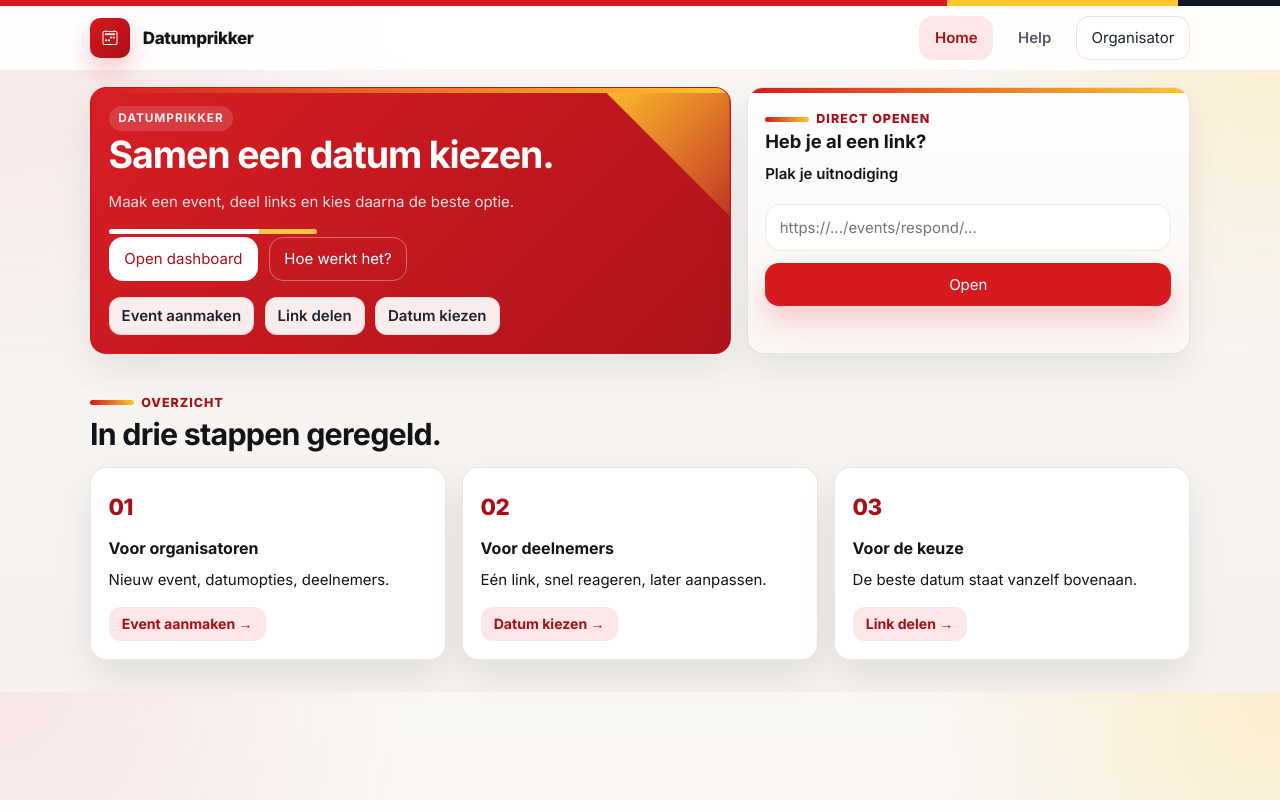
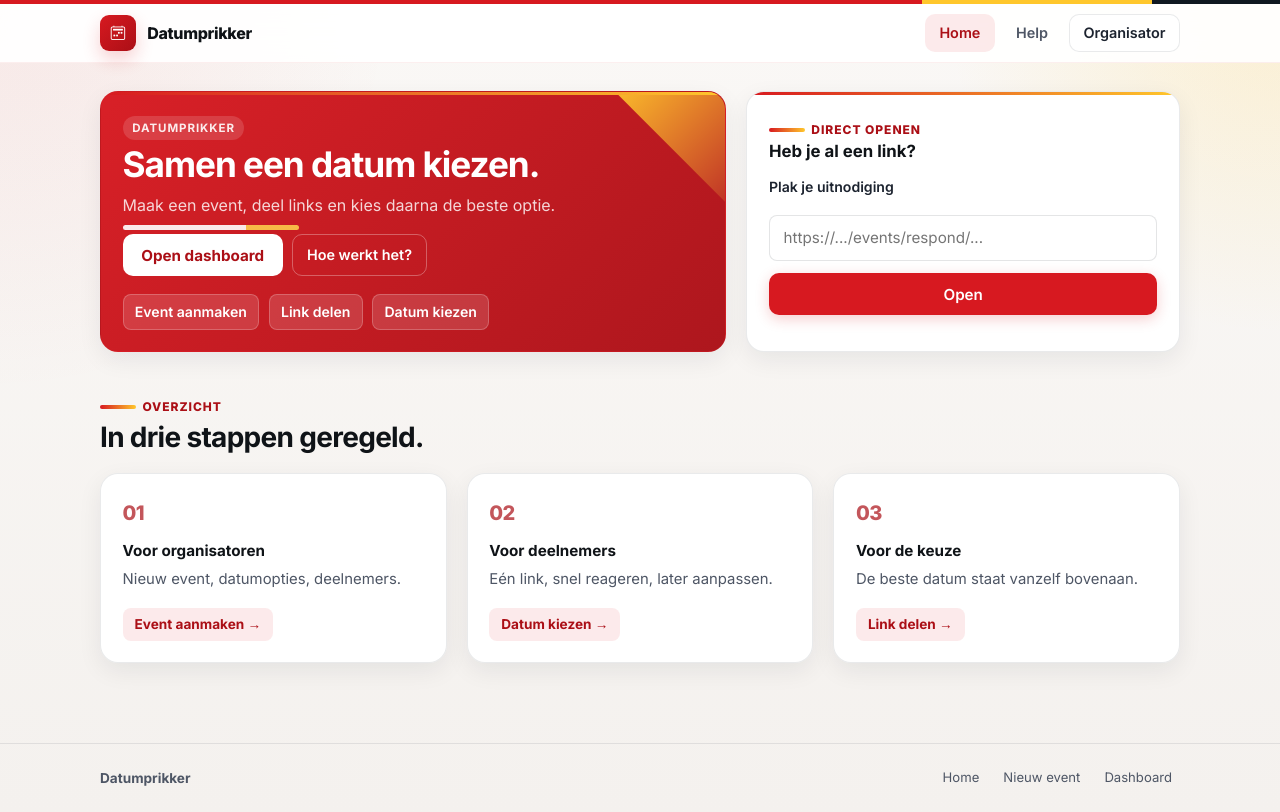
Before and after one commit to AlexBongers/datumprikker_s4, a Node server app: page / in a window 1280 px wide. Run offline with Node 20, Linux system fonts and the light colour scheme; some libraries are stand-ins or nearby versions.

Commit message:
Polish: tighter typography, spacing, buttons and add site footer
Agent-Logs-Url: https://github.com/AlexBongers/datumprikker_s4/sessions/fade625b-2995-4b08-94d9-2d9440f150c6

Co-authored-by: AlexBongers <52636621+AlexBongers@users.noreply.github.com>

```diff
--- a/public/css/style.css
+++ b/public/css/style.css
@@ -1,46 +1,50 @@
 :root {
   --bg: #f4f1ee;
-  --surface: rgba(255, 255, 255, 0.96);
+  --surface: rgba(255, 255, 255, 0.97);
   --surface-strong: #ffffff;
-  --border: rgba(17, 24, 39, 0.1);
-  --text: #121417;
-  --muted: #525a68;
+  --border: rgba(17, 24, 39, 0.09);
+  --text: #0f1317;
+  --muted: #4e5665;
   --primary: #d71920;
   --primary-strong: #ab0f16;
-  --primary-soft: rgba(215, 25, 32, 0.1);
+  --primary-soft: rgba(215, 25, 32, 0.09);
   --accent: #ffd54d;
   --accent-strong: #ffc72c;
   --ink-soft: #1c232f;
   --success: #166534;
   --danger: #b91c1c;
-  --shadow: 0 16px 36px rgba(17, 24, 39, 0.08);
-  --radius: 16px;
+  --shadow: 0 8px 24px rgba(17, 24, 39, 0.07);
+  --shadow-lg: 0 16px 40px rgba(17, 24, 39, 0.1);
+  --radius: 12px;
+  --radius-sm: 8px;
+  --radius-lg: 18px;
 }
 
 * { box-sizing: border-box; }
 html, body { margin: 0; padding: 0; }
 body {
   font-family: 'Inter', system-ui, sans-serif;
-  font-size: 15px;
-  line-height: 1.45;
+  font-size: 16px;
+  line-height: 1.5;
   background:
-    radial-gradient(circle at top left, rgba(215, 25, 32, 0.08), transparent 28%),
-    radial-gradient(circle at top right, rgba(255, 199, 44, 0.2), transparent 24%),
+    radial-gradient(circle at top left, rgba(215, 25, 32, 0.07), transparent 26%),
+    radial-gradient(circle at top right, rgba(255, 199, 44, 0.18), transparent 22%),
     linear-gradient(180deg, #faf8f6 0%, var(--bg) 100%);
   color: var(--text);
 }
 body.help-open { overflow: hidden; }
 a { color: inherit; text-decoration: none; }
 button, input, textarea, select { font: inherit; }
-p { line-height: 1.55; }
+p { line-height: 1.6; margin: 0 0 0.25rem; }
 code {
-  background: rgba(35, 42, 54, 0.08);
-  border-radius: 10px;
-  padding: 0.15rem 0.35rem;
+  background: rgba(35, 42, 54, 0.07);
+  border-radius: 6px;
+  padding: 0.15rem 0.4rem;
+  font-size: 0.9em;
 }
 
 .container {
-  width: min(1100px, calc(100% - 2rem));
+  width: min(1080px, calc(100% - 2.5rem));
   margin: 0 auto;
 }
 
@@ -48,16 +52,16 @@ code {
   position: sticky;
   top: 0;
   z-index: 20;
-  backdrop-filter: blur(14px);
-  background: rgba(255, 255, 255, 0.9);
-  border-bottom: 1px solid rgba(214, 31, 38, 0.08);
+  backdrop-filter: blur(16px);
+  background: rgba(255, 255, 255, 0.92);
+  border-bottom: 1px solid rgba(214, 31, 38, 0.07);
 }
 
 .site-header::before {
   content: '';
   display: block;
-  height: 6px;
-  background: linear-gradient(90deg, var(--primary) 0 74%, var(--accent-strong) 74% 92%, #101820 92% 100%);
+  height: 4px;
+  background: linear-gradient(90deg, var(--primary) 0 72%, var(--accent-strong) 72% 90%, #101820 90% 100%);
 }
 
 .nav-shell,
@@ -73,25 +77,26 @@ code {
 
 .nav-shell {
   justify-content: space-between;
-  min-height: 64px;
+  min-height: 58px;
   gap: 1rem;
 }
 
 .brand {
   display: inline-flex;
   align-items: center;
-  gap: 0.8rem;
+  gap: 0.7rem;
 }
 
 .brand-mark {
-  width: 40px;
-  height: 40px;
+  width: 36px;
+  height: 36px;
   display: grid;
   place-items: center;
-  border-radius: 10px;
+  border-radius: 9px;
   color: white;
   background: linear-gradient(135deg, var(--primary) 0%, var(--primary-strong) 100%);
-  box-shadow: 0 12px 22px rgba(215, 25, 32, 0.22);
+  box-shadow: 0 8px 18px rgba(215, 25, 32, 0.2);
+  font-size: 0.9rem;
 }
 
 .brand-copy {
@@ -101,7 +106,7 @@ code {
 }
 
 .brand strong {
-  font-size: 1.06rem;
+  font-size: 1rem;
   font-weight: 800;
   letter-spacing: -0.02em;
 }
@@ -109,7 +114,7 @@ code {
 .top-nav {
   display: flex;
   align-items: center;
-  gap: 0.55rem;
+  gap: 0.4rem;
   flex-wrap: wrap;
 }
 
@@ -120,18 +125,21 @@ code {
 .ghost-button,
 .help-button {
   appearance: none;
-  border-radius: 14px;
-  padding: 0.62rem 0.92rem;
+  border-radius: 10px;
+  padding: 0.5rem 0.85rem;
   border: 1px solid transparent;
-  transition: background 0.18s ease, border-color 0.18s ease, transform 0.18s ease;
+  font-size: 0.9rem;
+  font-weight: 600;
+  line-height: 1.4;
+  transition: background 0.15s ease, border-color 0.15s ease, box-shadow 0.15s ease, transform 0.15s ease;
   cursor: pointer;
+  white-space: nowrap;
 }
 
 .nav-link,
 .help-button {
   background: transparent;
   color: var(--muted);
-  font-weight: 600;
 }
 
 .nav-link.active,
@@ -144,66 +152,70 @@ code {
 .pill-link,
 .secondary-button,
 .ghost-button {
-  background: rgba(255, 255, 255, 0.92);
+  background: var(--surface-strong);
   color: var(--ink-soft);
-  border-color: rgba(215, 25, 32, 0.14);
+  border-color: var(--border);
 }
 
 .primary-button {
   background: var(--primary);
   color: white;
-  box-shadow: 0 14px 28px rgba(214, 31, 38, 0.2);
+  padding: 0.6rem 1.1rem;
+  font-size: 0.95rem;
+  border-radius: 10px;
+  box-shadow: 0 4px 14px rgba(214, 31, 38, 0.22);
 }
 
 .primary-button:hover {
   background: var(--primary-strong);
-}
-
-.primary-button:hover,
-.secondary-button:hover,
-.ghost-button:hover,
-.pill-link:hover {
+  box-shadow: 0 6px 18px rgba(214, 31, 38, 0.3);
   transform: translateY(-1px);
 }
 
 .secondary-button:hover,
 .ghost-button:hover,
 .pill-link:hover {
-  border-color: rgba(214, 31, 38, 0.24);
-  background: rgba(255, 255, 255, 1);
+  border-color: rgba(214, 31, 38, 0.22);
+  background: var(--surface-strong);
+  box-shadow: var(--shadow);
+  transform: translateY(-1px);
 }
 
 .ghost-button.danger {
   color: var(--danger);
-  border-color: rgba(185, 28, 28, 0.16);
+  border-color: rgba(185, 28, 28, 0.14);
+}
+.ghost-button.danger:hover {
+  background: rgba(185, 28, 28, 0.05);
+  border-color: rgba(185, 28, 28, 0.28);
 }
 
-.page-shell { padding: 1rem 0 2rem; }
+.page-shell { padding: 1.75rem 0 3rem; }
 .hero-grid,
 .content-grid,
 .summary-grid,
 .form-grid {
   display: grid;
-  gap: 1rem;
+  gap: 1.25rem;
 }
 
 .hero-grid { grid-template-columns: 1.3fr 0.9fr; }
-.content-grid { grid-template-columns: repeat(3, 1fr); margin-top: 1.5rem; }
+.content-grid { grid-template-columns: repeat(3, 1fr); margin-top: 1.75rem; }
 .content-grid.two-columns { grid-template-columns: 1.15fr 0.95fr; align-items: start; }
-.summary-grid { grid-template-columns: repeat(4, 1fr); margin: 1rem 0 1.25rem; }
+.summary-grid { grid-template-columns: repeat(4, 1fr); margin: 1.25rem 0 1.5rem; }
 .form-grid { grid-template-columns: repeat(2, 1fr); }
 .full-width { grid-column: 1 / -1; }
 .stack, .stack-lg { display: flex; flex-direction: column; }
 .stack { gap: 0.75rem; }
 .stack.compact { gap: 0.55rem; }
-.stack-lg { gap: 1rem; }
-.narrow-shell { width: min(680px, 100%); margin: 3rem auto 0; }
+.stack-lg { gap: 1.25rem; }
+.narrow-shell { width: min(520px, 100%); margin: 2.5rem auto 0; }
 
 .card-panel {
   background: var(--surface);
   border: 1px solid var(--border);
-  border-radius: var(--radius);
-  padding: 1.1rem;
+  border-radius: var(--radius-lg);
+  padding: 1.35rem;
   box-shadow: var(--shadow);
 }
 
@@ -212,28 +224,28 @@ code {
 .hero-copy h1,
 .page-header-row h1,
 .narrow-shell h1 {
-  margin: 0.25rem 0 0.5rem;
-  font-size: clamp(1.7rem, 3vw, 2.35rem);
-  line-height: 1.08;
+  margin: 0.3rem 0 0.6rem;
+  font-size: clamp(1.65rem, 2.8vw, 2.2rem);
+  line-height: 1.1;
   letter-spacing: -0.03em;
 }
 .card-panel h2,
-.card-panel h3 { margin: 0 0 0.5rem; }
-.card-panel h2 { font-size: 1.15rem; }
-.card-panel h3 { font-size: 1rem; }
+.card-panel h3 { margin: 0 0 0.75rem; }
+.card-panel h2 { font-size: 1.05rem; font-weight: 700; }
+.card-panel h3 { font-size: 0.95rem; font-weight: 700; }
 .section-intro h2 {
   margin: 0.35rem 0 0;
-  font-size: clamp(1.45rem, 2.4vw, 1.9rem);
+  font-size: clamp(1.35rem, 2.2vw, 1.75rem);
   line-height: 1.12;
   letter-spacing: -0.025em;
 }
 .eyebrow {
   display: inline-flex;
-  padding: 0.25rem 0.6rem;
+  padding: 0.22rem 0.6rem;
   border-radius: 999px;
   background: var(--primary-soft);
   color: var(--primary-strong);
-  font-size: 0.74rem;
+  font-size: 0.72rem;
   font-weight: 700;
   letter-spacing: 0.08em;
   text-transform: uppercase;
@@ -241,17 +253,17 @@ code {
 .section-label {
   display: inline-flex;
   align-items: center;
-  gap: 0.45rem;
+  gap: 0.4rem;
   color: var(--primary-strong);
-  font-size: 0.78rem;
+  font-size: 0.75rem;
   font-weight: 800;
   letter-spacing: 0.08em;
   text-transform: uppercase;
 }
 .section-label::before {
   content: '';
-  width: 2.75rem;
-  height: 0.28rem;
+  width: 2.25rem;
+  height: 0.24rem;
   border-radius: 999px;
   background: linear-gradient(90deg, var(--primary), var(--accent-strong));
 }
@@ -259,58 +271,62 @@ code {
 .compact { margin: 0; }
 .hero-actions,
 .mini-stats,
-.button-group.wrap { display: flex; gap: 0.65rem; flex-wrap: wrap; }
-.mini-stats { margin-top: 1rem; }
+.button-group.wrap { display: flex; gap: 0.6rem; flex-wrap: wrap; }
+.mini-stats { margin-top: 1.1rem; }
 .mini-stats span,
 .mini-stat-link {
-  padding: 0.45rem 0.75rem;
-  border-radius: 12px;
-  background: rgba(255, 255, 255, 0.92);
+  padding: 0.4rem 0.7rem;
+  border-radius: var(--radius-sm);
+  background: rgba(255, 255, 255, 0.9);
   color: var(--ink-soft);
   border: 1px solid rgba(215, 25, 32, 0.1);
+  font-size: 0.88rem;
   font-weight: 600;
 }
 .mini-stat-link {
-  transition: background 0.18s ease, border-color 0.18s ease, transform 0.18s ease;
+  transition: background 0.15s ease, border-color 0.15s ease, transform 0.15s ease;
 }
 .mini-stat-link:hover {
-  background: rgba(255, 255, 255, 1);
-  border-color: rgba(215, 25, 32, 0.28);
+  background: var(--surface-strong);
+  border-color: rgba(215, 25, 32, 0.24);
   transform: translateY(-1px);
 }
 .hero-divider {
-  width: min(100%, 13rem);
-  height: 0.35rem;
-  margin: 0.35rem 0 0.2rem;
+  width: min(100%, 11rem);
+  height: 0.28rem;
+  margin: 0.4rem 0 0.25rem;
   border-radius: 999px;
-  background: linear-gradient(90deg, rgba(255, 255, 255, 1) 0 72%, rgba(255, 213, 77, 0.9) 72% 100%);
+  background: linear-gradient(90deg, rgba(255, 255, 255, 0.9) 0 70%, rgba(255, 213, 77, 0.85) 70% 100%);
 }
 .tip-box,
 .alert-banner {
-  border-radius: 18px;
-  padding: 0.9rem 1rem;
+  border-radius: var(--radius);
+  padding: 0.85rem 1rem;
   background: rgba(255, 255, 255, 0.8);
   border: 1px solid rgba(214, 31, 38, 0.08);
+  font-size: 0.95rem;
 }
-.tip-box p { margin: 0.35rem 0 0; }
+.tip-box p { margin: 0.3rem 0 0; }
 .tip-box.success,
 .alert-banner.success {
-  background: rgba(22, 101, 52, 0.08);
-  border-color: rgba(22, 101, 52, 0.12);
+  background: rgba(22, 101, 52, 0.07);
+  border-color: rgba(22, 101, 52, 0.14);
+  color: var(--success);
 }
 .alert-banner.danger {
-  background: rgba(185, 28, 28, 0.08);
-  border-color: rgba(185, 28, 28, 0.12);
+  background: rgba(185, 28, 28, 0.07);
+  border-color: rgba(185, 28, 28, 0.14);
+  color: var(--danger);
 }
 .compact-tip p { margin: 0.2rem 0 0; }
 .tidy-grid .card-panel { text-align: center; }
 .section-intro {
-  margin-top: 1.8rem;
+  margin-top: 2rem;
   padding: 0.4rem 0 0;
 }
 
 .metric-card {
-  padding: 1rem 1.1rem;
+  padding: 1.1rem 1.25rem;
   position: relative;
   overflow: hidden;
 }
@@ -318,32 +334,43 @@ code {
   content: '';
   position: absolute;
   inset: 0 auto 0 0;
-  width: 8px;
+  width: 5px;
   background: linear-gradient(180deg, var(--primary), var(--accent-strong));
 }
 .metric-card strong {
   display: block;
-  font-size: 1.5rem;
+  font-size: 1.9rem;
+  font-weight: 800;
+  line-height: 1;
+  letter-spacing: -0.03em;
   color: var(--primary-strong);
 }
-.metric-card span { color: var(--muted); }
+.metric-card span {
+  display: block;
+  margin-top: 0.3rem;
+  font-size: 0.82rem;
+  color: var(--muted);
+  font-weight: 500;
+}
 
-.field-label { display: block; font-weight: 600; margin-bottom: 0.45rem; }
+.field-label { display: block; font-size: 0.88rem; font-weight: 600; margin-bottom: 0.4rem; color: var(--ink-soft); }
 .text-input,
 .text-area {
   width: 100%;
-  border-radius: 16px;
-  border: 1px solid rgba(35, 42, 54, 0.09);
-  background: rgba(255, 255, 255, 0.98);
-  padding: 0.72rem 0.85rem;
+  border-radius: var(--radius-sm);
+  border: 1px solid rgba(35, 42, 54, 0.12);
+  background: var(--surface-strong);
+  padding: 0.65rem 0.85rem;
   color: var(--text);
-  box-shadow: inset 0 1px 0 rgba(255, 255, 255, 0.6);
+  font-size: 0.95rem;
+  transition: border-color 0.15s ease, box-shadow 0.15s ease;
 }
-.text-area { min-height: 96px; resize: vertical; }
+.text-area { min-height: 90px; resize: vertical; }
 .text-input:focus,
 .text-area:focus {
-  outline: 2px solid rgba(214, 31, 38, 0.12);
-  border-color: rgba(214, 31, 38, 0.35);
+  outline: none;
+  border-color: rgba(214, 31, 38, 0.38);
+  box-shadow: 0 0 0 3px rgba(214, 31, 38, 0.08);
 }
 .inline-form { display: inline-flex; }
 .page-header-row,
@@ -447,45 +482,55 @@ code {
   margin: 0;
   display: flex;
   flex-direction: column;
-  gap: 0.85rem;
+  gap: 0.8rem;
 }
 .timeline-list li {
-  padding-left: 0.85rem;
-  border-left: 2px solid rgba(214, 31, 38, 0.18);
+  padding: 0 0 0 0.9rem;
+  border-left: 2px solid rgba(214, 31, 38, 0.15);
 }
-.timeline-list strong,
-.timeline-list span,
-.timeline-list small { display: block; }
+.timeline-list strong { display: block; font-size: 0.9rem; }
+.timeline-list span { display: block; font-size: 0.88rem; color: var(--muted); }
+.timeline-list small { display: block; font-size: 0.78rem; color: var(--muted); margin-top: 0.2rem; }
 
-.availability-card { flex-direction: column; }
+.availability-card { flex-direction: column; gap: 0.75rem; }
 .availability-options {
   display: grid;
   grid-template-columns: repeat(4, minmax(0, 1fr));
-  gap: 0.55rem;
+  gap: 0.5rem;
   width: 100%;
 }
+.availability-pill { cursor: pointer; }
 .availability-pill input { display: none; }
 .availability-pill span {
   display: block;
-  padding: 0.72rem;
+  padding: 0.65rem 0.4rem;
   text-align: center;
-  border-radius: 12px;
-  border: 1px solid rgba(35, 42, 54, 0.08);
+  font-size: 0.82rem;
+  font-weight: 500;
+  border-radius: var(--radius-sm);
+  border: 1px solid var(--border);
   background: rgba(249, 248, 246, 0.98);
+  transition: background 0.12s ease, border-color 0.12s ease, color 0.12s ease;
+}
+.availability-pill:hover span {
+  border-color: rgba(214, 31, 38, 0.18);
+  background: rgba(255, 255, 255, 1);
 }
 .availability-pill input:checked + span {
-  border-color: rgba(214, 31, 38, 0.24);
-  background: rgba(214, 31, 38, 0.1);
+  border-color: rgba(214, 31, 38, 0.3);
+  background: var(--primary-soft);
   color: var(--primary-strong);
   font-weight: 700;
 }
-.empty-state { text-align: center; padding: 2rem 1rem; }
+.empty-state { text-align: center; padding: 2.5rem 1rem; }
+.empty-state h2 { margin-bottom: 0.5rem; }
+.empty-state p { color: var(--muted); margin-bottom: 1.25rem; }
 
 .hero-copy {
   background:
-    linear-gradient(135deg, rgba(215, 25, 32, 0.98) 0%, rgba(171, 15, 22, 0.98) 100%);
+    linear-gradient(135deg, rgba(215, 25, 32, 0.97) 0%, rgba(171, 15, 22, 0.97) 100%);
   color: white;
-  border-color: rgba(215, 25, 32, 0.22);
+  border-color: rgba(215, 25, 32, 0.2);
 }
 
 .hero-copy::before {
@@ -493,84 +538,102 @@ code {
   position: absolute;
   top: 0;
   right: 0;
-  width: 128px;
-  height: 128px;
-  background: linear-gradient(135deg, rgba(255, 199, 44, 0.95), rgba(255, 213, 77, 0.18));
+  width: 110px;
+  height: 110px;
+  background: linear-gradient(135deg, rgba(255, 199, 44, 0.92), rgba(255, 213, 77, 0.15));
   clip-path: polygon(100% 0, 0 0, 100% 100%);
 }
 
 .hero-copy .eyebrow {
   background: rgba(255, 255, 255, 0.14);
-  color: rgba(255, 255, 255, 0.92);
+  color: rgba(255, 255, 255, 0.9);
 }
 
 .hero-copy .primary-button {
   background: white;
   color: var(--primary-strong);
   box-shadow: none;
+  font-weight: 700;
 }
 
 .hero-copy .primary-button:hover {
-  background: rgba(255, 255, 255, 0.92);
+  background: rgba(255, 255, 255, 0.9);
 }
 
 .hero-copy .secondary-button {
   background: transparent;
-  border-color: rgba(255, 255, 255, 0.35);
+  border-color: rgba(255, 255, 255, 0.3);
   color: white;
 }
 
 .hero-copy .secondary-button:hover {
-  background: rgba(255, 255, 255, 0.08);
+  background: rgba(255, 255, 255, 0.1);
   border-color: rgba(255, 255, 255, 0.5);
+  transform: translateY(-1px);
 }
 
 .hero-copy p,
 .hero-copy .muted {
-  color: rgba(255, 255, 255, 0.86);
+  color: rgba(255, 255, 255, 0.82);
+}
+
+.hero-copy .mini-stat-link {
+  background: rgba(255, 255, 255, 0.14);
+  border-color: rgba(255, 255, 255, 0.22);
+  color: white;
+}
+
+.hero-copy .mini-stat-link:hover {
+  background: rgba(255, 255, 255, 0.22);
+  border-color: rgba(255, 255, 255, 0.38);
 }
 
 .hero-card {
-  background: linear-gradient(180deg, rgba(255, 255, 255, 0.98), rgba(250, 246, 242, 0.98));
+  background: var(--surface-strong);
 }
 
 .feature-grid {
-  margin-top: 1rem;
+  margin-top: 1.25rem;
 }
 
 .feature-card {
   text-align: left;
-  padding-top: 1.4rem;
+  padding-top: 1.5rem;
 }
 
 .feature-index {
   display: inline-flex;
-  margin-bottom: 0.85rem;
+  margin-bottom: 0.75rem;
   color: var(--primary-strong);
-  font-size: 1.4rem;
+  font-size: 1.25rem;
   font-weight: 800;
   letter-spacing: -0.03em;
+  opacity: 0.7;
 }
+
+.feature-card h3 { margin-bottom: 0.35rem !important; }
 
 .feature-card p {
   max-width: 18rem;
   margin: 0;
+  font-size: 0.93rem;
+  color: var(--muted);
 }
 
 .feature-cta {
   display: inline-flex;
   margin-top: 1rem;
-  padding: 0.42rem 0.82rem;
-  border-radius: 12px;
-  font-size: 0.88rem;
+  padding: 0.38rem 0.75rem;
+  border-radius: var(--radius-sm);
+  font-size: 0.85rem;
   font-weight: 700;
   color: var(--primary-strong);
   background: var(--primary-soft);
-  transition: background 0.18s ease, transform 0.18s ease;
+  transition: background 0.15s ease, transform 0.15s ease;
 }
 
 .feature-cta:hover {
-  background: rgba(215, 25, 32, 0.16);
+  background: rgba(215, 25, 32, 0.15);
   transform: translateY(-1px);
 }
 
@@ -590,33 +653,36 @@ code {
   position: absolute;
   inset: 0 auto auto 0;
   width: 100%;
-  height: 5px;
+  height: 3px;
   background: linear-gradient(90deg, var(--primary), var(--accent-strong));
 }
+
+.form-section { margin-bottom: 0; }
 
 .help-backdrop {
   position: fixed;
   inset: 0;
-  background: rgba(22, 24, 29, 0.36);
+  background: rgba(15, 19, 24, 0.4);
   z-index: 39;
+  backdrop-filter: blur(2px);
 }
 
 .help-dialog {
   position: fixed;
-  top: 1.25rem;
-  right: 1.25rem;
-  bottom: 1.25rem;
-  width: min(420px, calc(100vw - 2rem));
+  top: 1rem;
+  right: 1rem;
+  bottom: 1rem;
+  width: min(400px, calc(100vw - 2rem));
   z-index: 40;
 }
 
 .help-card {
   height: 100%;
   overflow: auto;
-  background: rgba(255, 255, 255, 0.98);
+  background: var(--surface-strong);
   border: 1px solid var(--border);
-  border-radius: 28px;
-  box-shadow: 0 24px 60px rgba(15, 23, 42, 0.18);
+  border-radius: 20px;
+  box-shadow: 0 24px 60px rgba(15, 23, 42, 0.2);
   padding: 1.25rem;
 }
 
@@ -625,7 +691,46 @@ code {
   border-bottom: 1px solid rgba(17, 24, 39, 0.06);
 }
 .help-step:last-child { border-bottom: none; }
-.help-step p { margin: 0.25rem 0 0; color: var(--muted); }
+.help-step strong { font-size: 0.95rem; }
+.help-step p { margin: 0.2rem 0 0; font-size: 0.9rem; color: var(--muted); }
+
+/* ─── Site footer ─────────────────────────────────── */
+.site-footer {
+  border-top: 1px solid var(--border);
+  padding: 1.25rem 0;
+  margin-top: 2rem;
+}
+
+.footer-shell {
+  justify-content: space-between;
+  flex-wrap: wrap;
+  gap: 0.5rem;
+}
+
+.footer-brand {
+  font-size: 0.85rem;
+  font-weight: 700;
+  color: var(--muted);
+}
+
+.footer-links {
+  display: flex;
+  gap: 0.5rem;
+  flex-wrap: wrap;
+}
+
+.footer-links a {
+  font-size: 0.82rem;
+  color: var(--muted);
+  padding: 0.25rem 0.5rem;
+  border-radius: 6px;
+  transition: color 0.15s ease, background 0.15s ease;
+}
+
+.footer-links a:hover {
+  color: var(--primary-strong);
+  background: var(--primary-soft);
+}
 
 @media (max-width: 980px) {
   .hero-grid,
--- a/views/partials/footer.ejs
+++ b/views/partials/footer.ejs
@@ -1,4 +1,14 @@
   </main>
+  <footer class="site-footer">
+    <div class="container footer-shell">
+      <span class="footer-brand">Datumprikker</span>
+      <nav class="footer-links">
+        <a href="/">Home</a>
+        <a href="/admin">Nieuw event</a>
+        <a href="/admin/dashboard">Dashboard</a>
+      </nav>
+    </div>
+  </footer>
   <div class="help-backdrop" data-help-close hidden></div>
   <aside class="help-dialog" id="helpDialog" role="dialog" aria-modal="true" aria-labelledby="helpTitle" hidden>
     <div class="help-card">
```
Also changed, not shown: other parts of public/css/style.css (+46 -33 lines).
